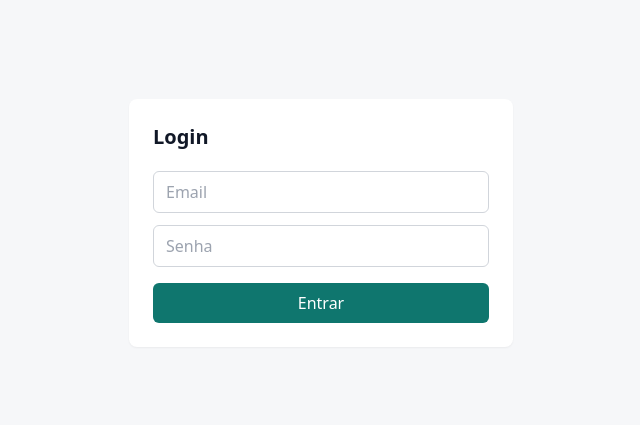
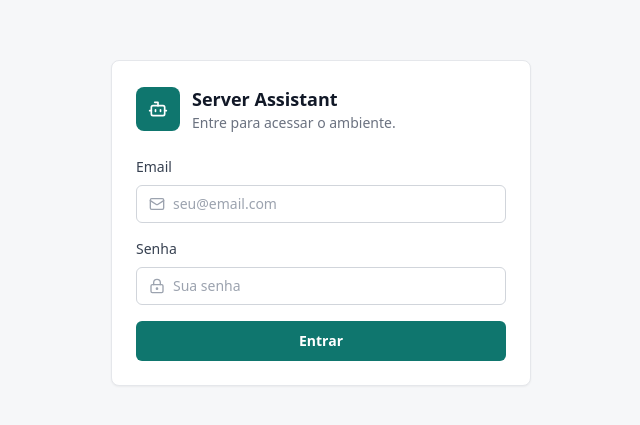
Before and after one commit to limiticel/Server-Assistant, a Vue app in the folder frontend/: page /login in a window 1280 px wide. Shown: the part 169-594 px from the top of the page, without its empty margins (319-959 px from the left). Built offline with nearby package versions, Linux system fonts and the light colour scheme; no server answers.

Commit message:
Add login gate and seed admin user

```diff
--- a/frontend/src/api/http.ts
+++ b/frontend/src/api/http.ts
@@ -12,3 +12,17 @@ http.interceptors.request.use((config) => {
   if (token) config.headers.Authorization = `Bearer ${token}`
   return config
 })
+
+http.interceptors.response.use(
+  (response) => response,
+  (error) => {
+    if (error.response?.status === 401 && window.location.pathname !== '/login') {
+      localStorage.removeItem('access_token')
+      localStorage.removeItem('refresh_token')
+      localStorage.removeItem('role')
+      window.location.assign(`/login?redirect=${encodeURIComponent(window.location.pathname)}`)
+    }
+
+    return Promise.reject(error)
+  }
+)
--- a/frontend/src/layouts/AppShell.vue
+++ b/frontend/src/layouts/AppShell.vue
@@ -1,6 +1,8 @@
 <script setup lang="ts">
-import { BarChart3, Bot, KeyRound, Menu, MessageSquare, PanelLeftClose, Settings, UserRound, Wrench } from '@lucide/vue'
+import { BarChart3, Bot, KeyRound, LogOut, Menu, MessageSquare, PanelLeftClose, Settings, UserRound, Wrench } from '@lucide/vue'
 import { ref, watch } from 'vue'
+import { useRouter } from 'vue-router'
+import { useAuthStore } from '../stores/auth'
 
 defineProps<{
   fixed?: boolean
@@ -8,17 +10,24 @@ defineProps<{
 
 const storageKey = 'server-assistant-main-sidebar-collapsed'
 const isCollapsed = ref(localStorage.getItem(storageKey) === 'true')
+const auth = useAuthStore()
+const router = useRouter()
 
 watch(isCollapsed, (value) => {
   localStorage.setItem(storageKey, String(value))
 })
+
+async function logout() {
+  auth.logout()
+  await router.push('/login')
+}
 </script>
 
 <template>
   <div
     class="grid bg-mist text-ink transition-[grid-template-columns] duration-200 dark:bg-slate-950 dark:text-slate-100"
     :class="[
-      isCollapsed ? 'grid-cols-[64px_1fr]' : 'grid-cols-[280px_1fr]',
+      isCollapsed ? 'grid-cols-[64px_1fr]' : 'grid-cols-[220px_1fr] lg:grid-cols-[280px_1fr]',
       fixed ? 'h-full min-h-0 overflow-hidden' : 'min-h-full'
     ]"
   >
@@ -44,6 +53,15 @@ watch(isCollapsed, (value) => {
         <RouterLink class="flex items-center gap-2 rounded-md px-3 py-2 hover:bg-gray-100 dark:hover:bg-slate-800" :class="isCollapsed ? 'justify-center' : ''" title="Modelos" to="/admin/models"><Settings class="h-4 w-4 shrink-0" /><span v-if="!isCollapsed">Modelos</span></RouterLink>
         <RouterLink class="flex items-center gap-2 rounded-md px-3 py-2 hover:bg-gray-100 dark:hover:bg-slate-800" :class="isCollapsed ? 'justify-center' : ''" title="MCP" to="/admin/mcp-tools"><Wrench class="h-4 w-4 shrink-0" /><span v-if="!isCollapsed">MCP</span></RouterLink>
         <RouterLink class="flex items-center gap-2 rounded-md px-3 py-2 hover:bg-gray-100 dark:hover:bg-slate-800" :class="isCollapsed ? 'justify-center' : ''" title="Perfil" to="/profile"><UserRound class="h-4 w-4 shrink-0" /><span v-if="!isCollapsed">Perfil</span></RouterLink>
+        <button
+          class="flex w-full items-center gap-2 rounded-md px-3 py-2 text-left text-gray-600 hover:bg-gray-100 hover:text-red-600 dark:text-slate-300 dark:hover:bg-slate-800 dark:hover:text-red-300"
+          :class="isCollapsed ? 'justify-center' : ''"
+          title="Sair"
+          @click="logout"
+        >
+          <LogOut class="h-4 w-4 shrink-0" />
+          <span v-if="!isCollapsed">Sair</span>
+        </button>
       </nav>
     </aside>
     <main class="min-w-0" :class="fixed ? 'min-h-0 overflow-hidden' : ''">
--- a/frontend/src/router/index.ts
+++ b/frontend/src/router/index.ts
@@ -9,17 +9,33 @@ import McpToolsView from '../views/admin/McpToolsView.vue'
 import ModelsView from '../views/admin/ModelsView.vue'
 import ProfileView from '../views/ProfileView.vue'
 
-export default createRouter({
+const router = createRouter({
   history: createWebHistory(),
   routes: [
-    { path: '/', component: ChatView },
-    { path: '/login', component: LoginView },
-    { path: '/register', component: RegisterView },
-    { path: '/profile', component: ProfileView },
-    { path: '/admin', component: DashboardView },
-    { path: '/admin/providers', component: ProvidersView },
-    { path: '/admin/models', component: ModelsView },
-    { path: '/admin/mcp-tools', component: McpToolsView },
-    { path: '/admin/:resource', component: AdminTableView }
+    { path: '/', component: ChatView, meta: { requiresAuth: true } },
+    { path: '/login', component: LoginView, meta: { guestOnly: true } },
+    { path: '/register', component: RegisterView, meta: { guestOnly: true } },
+    { path: '/profile', component: ProfileView, meta: { requiresAuth: true } },
+    { path: '/admin', component: DashboardView, meta: { requiresAuth: true } },
+    { path: '/admin/providers', component: ProvidersView, meta: { requiresAuth: true } },
+    { path: '/admin/models', component: ModelsView, meta: { requiresAuth: true } },
+    { path: '/admin/mcp-tools', component: McpToolsView, meta: { requiresAuth: true } },
+    { path: '/admin/:resource', component: AdminTableView, meta: { requiresAuth: true } }
   ]
 })
+
+router.beforeEach((to) => {
+  const hasToken = Boolean(localStorage.getItem('access_token'))
+
+  if (to.meta.requiresAuth && !hasToken) {
+    return { path: '/login', query: { redirect: to.fullPath } }
+  }
+
+  if (to.meta.guestOnly && hasToken) {
+    return '/'
+  }
+
+  return true
+})
+
+export default router
--- a/frontend/src/stores/auth.ts
+++ b/frontend/src/stores/auth.ts
@@ -4,19 +4,24 @@ import { http } from '../api/http'
 export const useAuthStore = defineStore('auth', {
   state: () => ({
     accessToken: localStorage.getItem('access_token'),
+    refreshToken: localStorage.getItem('refresh_token'),
     role: localStorage.getItem('role') ?? 'user'
   }),
   actions: {
     async login(email: string, password: string) {
       const { data } = await http.post('/api/auth/login', { email, password })
       this.accessToken = data.access_token
+      this.refreshToken = data.refresh_token
       this.role = data.role
       localStorage.setItem('access_token', data.access_token)
+      localStorage.setItem('refresh_token', data.refresh_token)
       localStorage.setItem('role', data.role)
     },
     logout() {
       this.accessToken = null
+      this.refreshToken = null
       localStorage.removeItem('access_token')
+      localStorage.removeItem('refresh_token')
       localStorage.removeItem('role')
     }
   }
--- a/frontend/src/views/LoginView.vue
+++ b/frontend/src/views/LoginView.vue
@@ -1,26 +1,88 @@
 <script setup lang="ts">
 import { ref } from 'vue'
-import { useRouter } from 'vue-router'
+import { useRoute, useRouter } from 'vue-router'
+import { AlertCircle, Bot, LockKeyhole, Mail } from '@lucide/vue'
 import { useAuthStore } from '../stores/auth'
 
 const email = ref('')
 const password = ref('')
+const loading = ref(false)
+const error = ref('')
 const auth = useAuthStore()
 const router = useRouter()
+const route = useRoute()
 
 async function submit() {
-  await auth.login(email.value, password.value)
-  await router.push('/')
+  error.value = ''
+  loading.value = true
+
+  try {
+    await auth.login(email.value.trim(), password.value)
+    const redirect = typeof route.query.redirect === 'string' ? route.query.redirect : '/'
+    await router.push(redirect)
+  } catch {
+    error.value = 'Email ou senha invalidos.'
+  } finally {
+    loading.value = false
+  }
 }
 </script>
 
 <template>
-  <main class="grid h-full place-items-center bg-mist text-ink">
-    <form class="w-full max-w-sm rounded-lg bg-white p-6 shadow-sm" @submit.prevent="submit">
-      <h1 class="mb-5 text-xl font-semibold">Login</h1>
-      <input v-model="email" class="mb-3 w-full rounded-md border border-gray-300 px-3 py-2" placeholder="Email" />
-      <input v-model="password" class="mb-4 w-full rounded-md border border-gray-300 px-3 py-2" placeholder="Senha" type="password" />
-      <button class="w-full rounded-md bg-brand px-3 py-2 font-medium text-white">Entrar</button>
+  <main class="grid min-h-full place-items-center bg-mist px-4 py-10 text-ink dark:bg-slate-950 dark:text-slate-100">
+    <form
+      class="w-full max-w-[420px] rounded-lg border border-gray-200 bg-white p-6 shadow-sm dark:border-slate-800 dark:bg-slate-900"
+      @submit.prevent="submit"
+    >
+      <div class="mb-6 flex items-center gap-3">
+        <div class="grid h-11 w-11 place-items-center rounded-lg bg-brand text-white">
+          <Bot class="h-5 w-5" />
+        </div>
+        <div>
+          <h1 class="text-lg font-semibold">Server Assistant</h1>
+          <p class="text-sm text-gray-500 dark:text-slate-400">Entre para acessar o ambiente.</p>
+        </div>
+      </div>
+
+      <label class="mb-2 block text-sm font-medium text-gray-700 dark:text-slate-300" for="email">Email</label>
+      <div class="mb-4 flex items-center gap-2 rounded-md border border-gray-300 bg-white px-3 py-2 focus-within:border-brand dark:border-slate-700 dark:bg-slate-950">
+        <Mail class="h-4 w-4 text-gray-400" />
+        <input
+          id="email"
+          v-model="email"
+          autocomplete="email"
+          class="min-w-0 flex-1 bg-transparent text-sm outline-none"
+          placeholder="seu@email.com"
+          required
+          type="email"
+        />
+      </div>
+
+      <label class="mb-2 block text-sm font-medium text-gray-700 dark:text-slate-300" for="password">Senha</label>
+      <div class="mb-4 flex items-center gap-2 rounded-md border border-gray-300 bg-white px-3 py-2 focus-within:border-brand dark:border-slate-700 dark:bg-slate-950">
+        <LockKeyhole class="h-4 w-4 text-gray-400" />
+        <input
+          id="password"
+          v-model="password"
+          autocomplete="current-password"
+          class="min-w-0 flex-1 bg-transparent text-sm outline-none"
+          placeholder="Sua senha"
+          required
+          type="password"
+        />
+      </div>
+
+      <div v-if="error" class="mb-4 flex items-center gap-2 rounded-md border border-red-200 bg-red-50 px-3 py-2 text-sm text-red-700 dark:border-red-900/60 dark:bg-red-950/30 dark:text-red-200">
+        <AlertCircle class="h-4 w-4 shrink-0" />
+        <span>{{ error }}</span>
+      </div>
+
+      <button
+        class="grid h-10 w-full place-items-center rounded-md bg-brand px-3 text-sm font-semibold text-white transition hover:bg-brand-dark disabled:cursor-not-allowed disabled:opacity-70"
+        :disabled="loading"
+      >
+        {{ loading ? 'Entrando...' : 'Entrar' }}
+      </button>
     </form>
   </main>
 </template>
```
Also changed, not shown: 2 other files (tests, documents, lock files or other folders).
